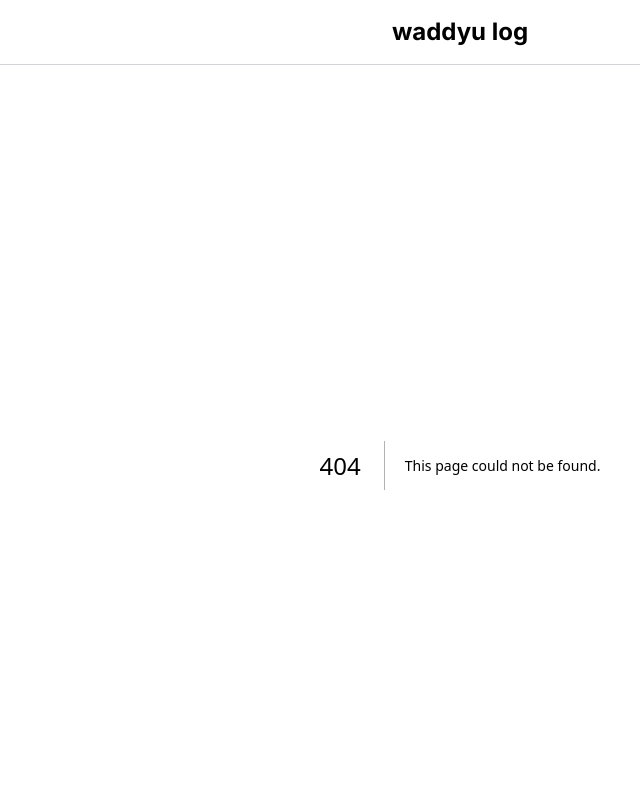
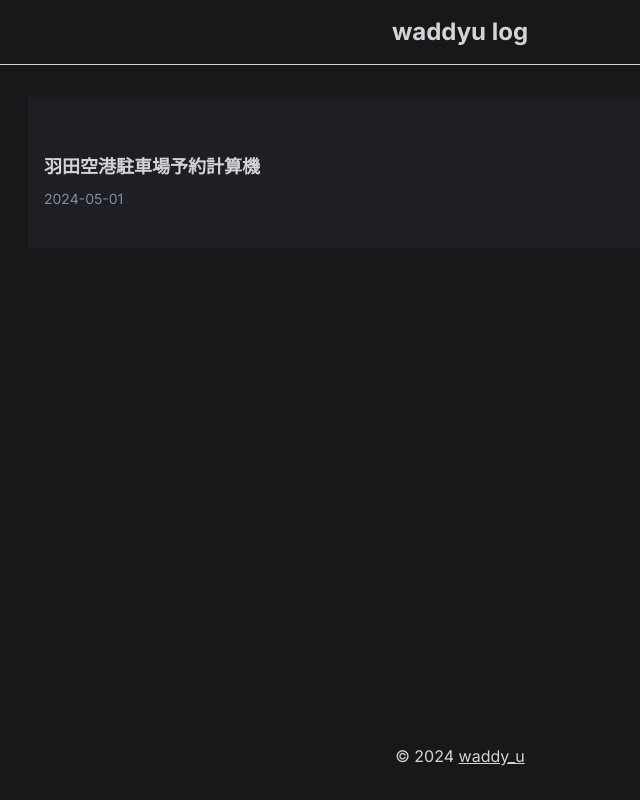
Before and after one commit to cm-wada-yusuke/parity-box-next, a Next.js app: page /myapps in a window 1280 px wide. Before the commit this address had no page. Shown: the top 800 px of the page, without its empty margins (180-820 px from the left). Built offline with nearby package versions, Linux system fonts and the light colour scheme; a small style sheet from the web is missing.

Commit message:
add: Appsの一覧と羽田空港予約日時計算ツール

```diff
--- a/src/app/myapps/haneda-parking-reservation-calculator/page.tsx
+++ b/src/app/myapps/haneda-parking-reservation-calculator/page.tsx
@@ -1,10 +1,4 @@
 'use client';
-import { notFound, redirect } from 'next/navigation';
-
-import { getSortedPostsMeta } from '@libs/posts';
-
-import { PostCard } from '@components/PostCard';
-import { Pagination } from '@components/Pagination';
 import { twMerge } from 'tailwind-merge';
 import { useState } from 'react';
 import dayjs from 'dayjs';
@@ -24,16 +18,23 @@ function format(day: dayjs.Dayjs) {
 export default function HanedaParkingReservationCalculatorPage({
   params,
 }: Props) {
-  const [departureDate, setDepartureDate] = useState(dayjs());
-  const [arrivalDate, setArrivalDate] = useState(dayjs().add(7, 'days'));
+  const [departureDate, setDepartureDate] = useState(dayjs()); // 設定してもらう出発日、デフォルトを今日ににしておく
+  const [arrivalDate, setArrivalDate] = useState(dayjs().add(7, 'days')); // 設定してもらう到着日、デフォルトを7日後にしておく
 
-  const canStartReservationDate = departureDate.subtract(43, 'days');
-  const startReservationDate = departureDate.subtract(13, 'days');
+  // 最初の予約
+  const firstReservationDate = departureDate.subtract(43, 'days'); // 最初の予約が可能になる日
+  const firstReservationDepartureDate = departureDate.subtract(13, 'days'); // 最初の予約をするときに設定する出発日
+  const firstReservationArrivalDate = departureDate; // 最初の予約をするときに設定する到着日 これを本来の出発日にする
 
-  const canChangedStartReservationDate = arrivalDate.subtract(43, 'days');
-  const changedStartReservationDate = arrivalDate.subtract(13, 'days');
+  // 1回目の予約変更
+  const firstChangeReservationDate = arrivalDate.subtract(43, 'days'); // 1回目の予約変更を行う日
+  const firstChangeDepartureDate = arrivalDate.subtract(13, 'days'); // 1回目の予約変更を行うときに設定する出発日
+  const firstChangeArrivalDate = arrivalDate; // 1回目の予約変更を行うときに設定する到着日 これを本来の到着日にする
 
-  const canFinalStartReservationDate = departureDate.subtract(30, 'days');
+  // 2回目の予約変更（一般人が行うのと同じ結果、本来の日付になる）
+  const secondChangeReservationDate = departureDate.subtract(30, 'days');
+  const secondChangeDepartureDate = departureDate;
+  const secondChangeArrivalDate = arrivalDate;
 
   const handleDepartureDateChange = (
     event: React.ChangeEvent<HTMLInputElement>
@@ -63,40 +64,37 @@ export default function HanedaParkingReservationCalculatorPage({
       <div>
         <h2>1. 最大予約日数分確保する</h2>
         <p>
-          {format(canStartReservationDate)}
+          {format(firstReservationDate)}
           の10時に予約します
         </p>
         <p>
-          {format(startReservationDate)}
+          {format(firstReservationDepartureDate)}
           から
-          {format(departureDate)}
+          {format(firstReservationArrivalDate)}
           で予約してください。時間は実際に駐車場へ到着する予定時刻くらいで大丈夫です。
         </p>
-        <h2>2. 終了日をあわせる</h2>
+        <h2>2. 終了日をあわせる（1回目の予約変更）</h2>
         <p>
           {arrivalDate.diff(departureDate, 'days')}日後の、
-          {format(canChangedStartReservationDate)}の10時に変更操作します
+          {format(firstChangeReservationDate)}の10時に変更操作します
         </p>
         <p>
-          {format(changedStartReservationDate)}
+          {format(firstChangeDepartureDate)}
           から
-          {format(arrivalDate)}
+          {format(firstChangeArrivalDate)}
           で予約してください
         </p>
-        <h2>3. 実際の予約期間にする</h2>
+        <h2>3. 実際の予約期間にする（2回目の予約変更）</h2>
         <p>
           さらに
-          {canFinalStartReservationDate.diff(
-            canChangedStartReservationDate,
-            'days'
-          )}
+          {secondChangeReservationDate.diff(firstChangeReservationDate, 'days')}
           日後、
-          {format(canFinalStartReservationDate)}の10時に変更操作します
+          {format(secondChangeReservationDate)}の10時に変更操作します
         </p>
         <p>
-          {format(departureDate)}
+          {format(secondChangeDepartureDate)}
           から
-          {format(arrivalDate)}
+          {format(secondChangeArrivalDate)}
           で予約してください
         </p>
       </div>
--- /dev/null
+++ b/src/app/myapps/page.tsx
@@ -0,0 +1,21 @@
+import { MyappCard } from '@components/MyappCard';
+import { getMyappsMeta } from '@libs/myapps';
+
+export default async function MyappsPage() {
+  const myapps = getMyappsMeta();
+  return (
+    <section className="mx-auto max-w-4xl px-4 py-8">
+      <ul>
+        {myapps.map((myapp) => (
+          <li
+            key={myapp.appName}
+            className="border-t border-muted first:border-0"
+          >
+            <MyappCard {...myapp} />
+          </li>
+        ))}
+        <div className="h-12" />
+      </ul>
+    </section>
+  );
+}
--- /dev/null
+++ b/src/components/MyappCard.tsx
@@ -0,0 +1,22 @@
+import { MyappMeta, PostMeta } from '@libs/types';
+import { twMerge } from 'tailwind-merge';
+
+type Props = MyappMeta;
+
+export function MyappCard(props: Props) {
+  return (
+    <a
+      href={`/myapps/${props.appName}`}
+      className={twMerge(
+        'block flex-col',
+        'bg-card hover:bg-hover',
+        'px-4 py-10'
+      )}
+    >
+      <div className="h-4"></div>
+      <p className="text-lg font-semibold">{props.title}</p>
+      <div className="h-2"> </div>
+      <p className="text-sm text-muted-foreground">{props.date}</p>
+    </a>
+  );
+}
--- /dev/null
+++ b/src/libs/myapps.ts
@@ -0,0 +1,11 @@
+import { MyappsMeta } from './types';
+
+export function getMyappsMeta(): MyappsMeta[] {
+  return [
+    {
+      appName: 'haneda-parking-reservation-calculator',
+      title: '羽田空港駐車場予約計算機',
+      date: '2024-05-01',
+    },
+  ];
+}
--- a/src/libs/types.ts
+++ b/src/libs/types.ts
@@ -11,3 +11,9 @@ export type PostMeta = {
 export type PostDetail = PostMeta & {
   html: string;
 };
+
+export type MyappMeta = {
+  appName: string;
+  title: string;
+  date: string;
+};
```
